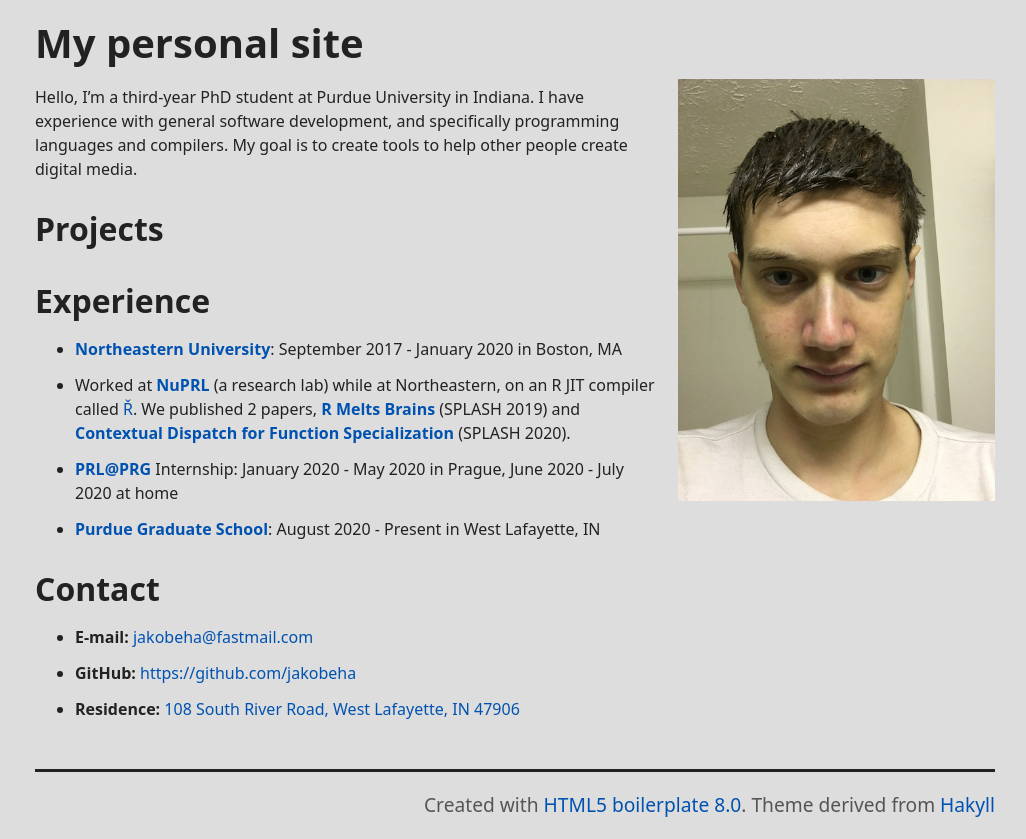
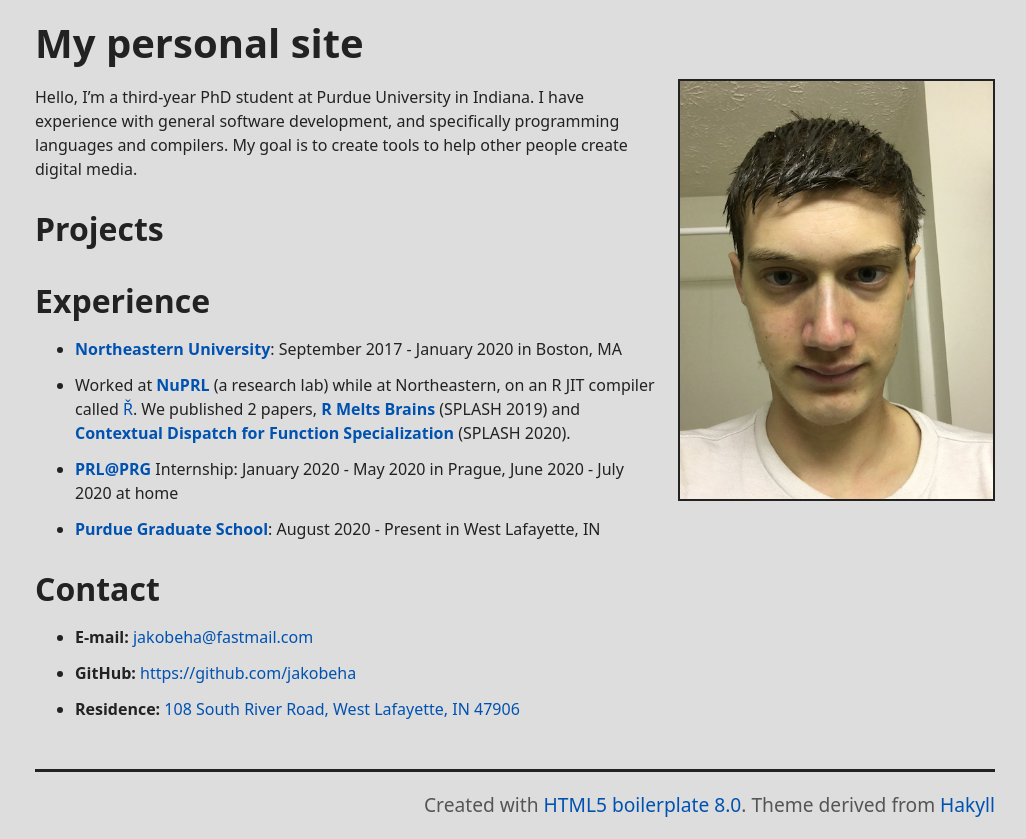
Before and after one commit to Jakobeha/personal-site, a plain HTML site: page index.html in a window 1280 px wide. Shown: the part 88-927 px from the top of the page, without its empty margins (125-1151 px from the left). Drawn offline with Linux system fonts and the light colour scheme.

Commit message:
publish (develop branch has the code)

```diff
--- a/css/main.css
+++ b/css/main.css
@@ -255,6 +255,9 @@ article .header {
   float: right;
   width: 33%;
   margin-left: 1rem;
+  aspect-ratio: 3 / 4;
+  outline: 2px solid var(--foreground-color);
+  outline-offset: -2px;
 }
 
 .index-summary-header a {
```
Also changed, not shown: contact.html (+1 -0 lines), experience.html (+1 -0 lines), index.html (+1 -0 lines), projects.html (+1 -0 lines).
